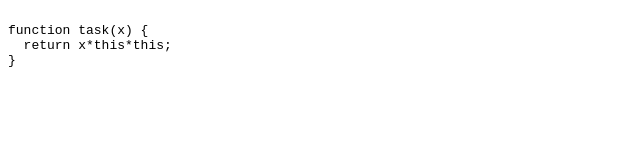
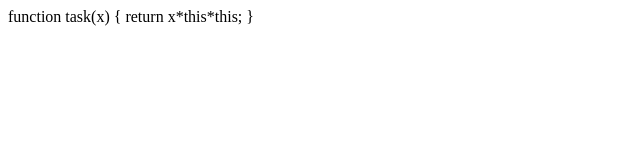
Before and after one commit to DiManSN/WEB_nodejs_week-02, a plain HTML site: page public_html/sample/index.html in a window 1280 px wide. Shown: the whole page, without its empty margins (0-640 px from the left). Drawn offline with Linux system fonts and the light colour scheme.

Commit message:
Update index.html

```diff
--- a/public_html/sample/index.html
+++ b/public_html/sample/index.html
@@ -1,4 +1,3 @@
-<plaintext>
 function task(x) {
   return x*this*this;
 }
```
